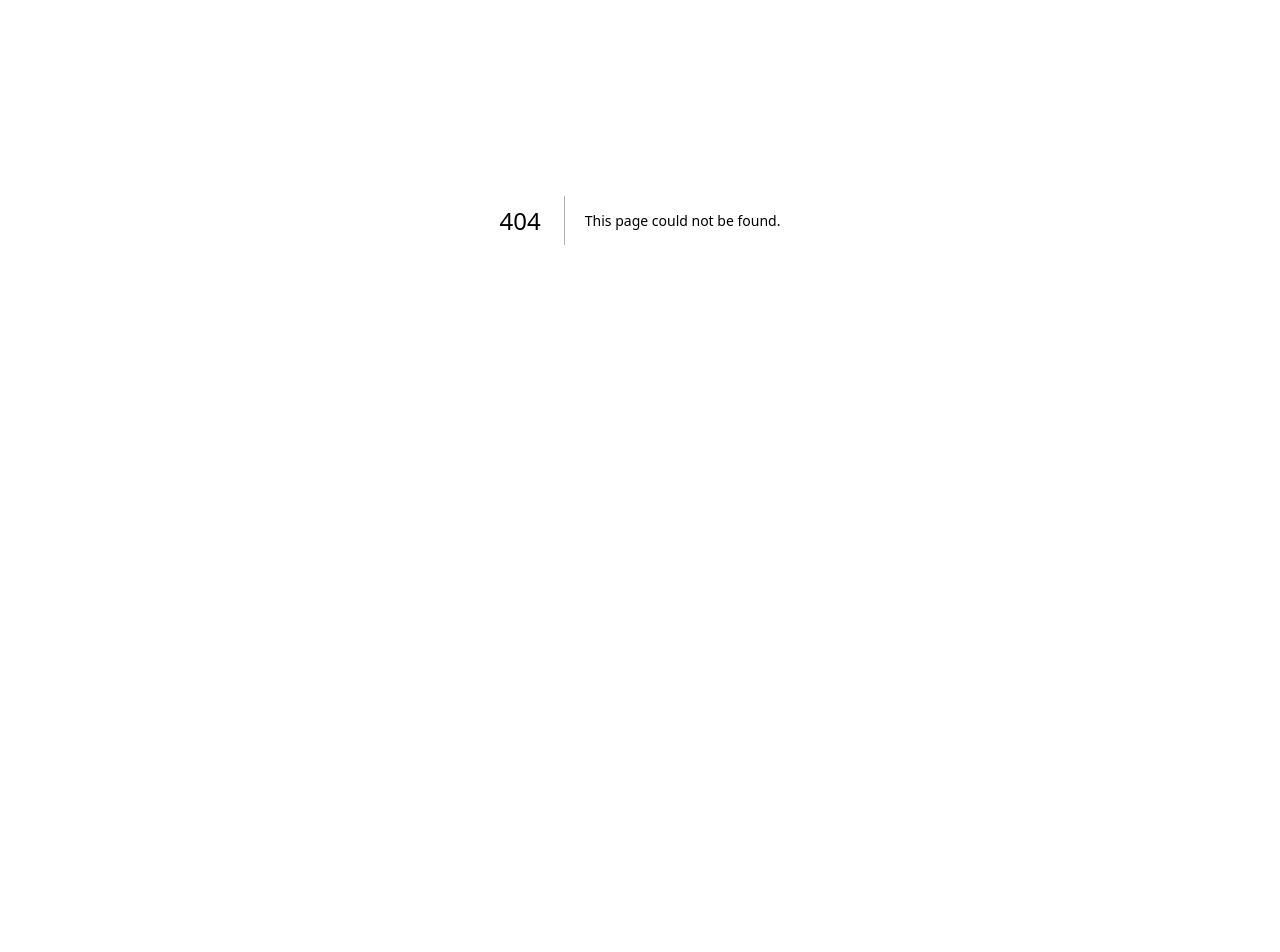
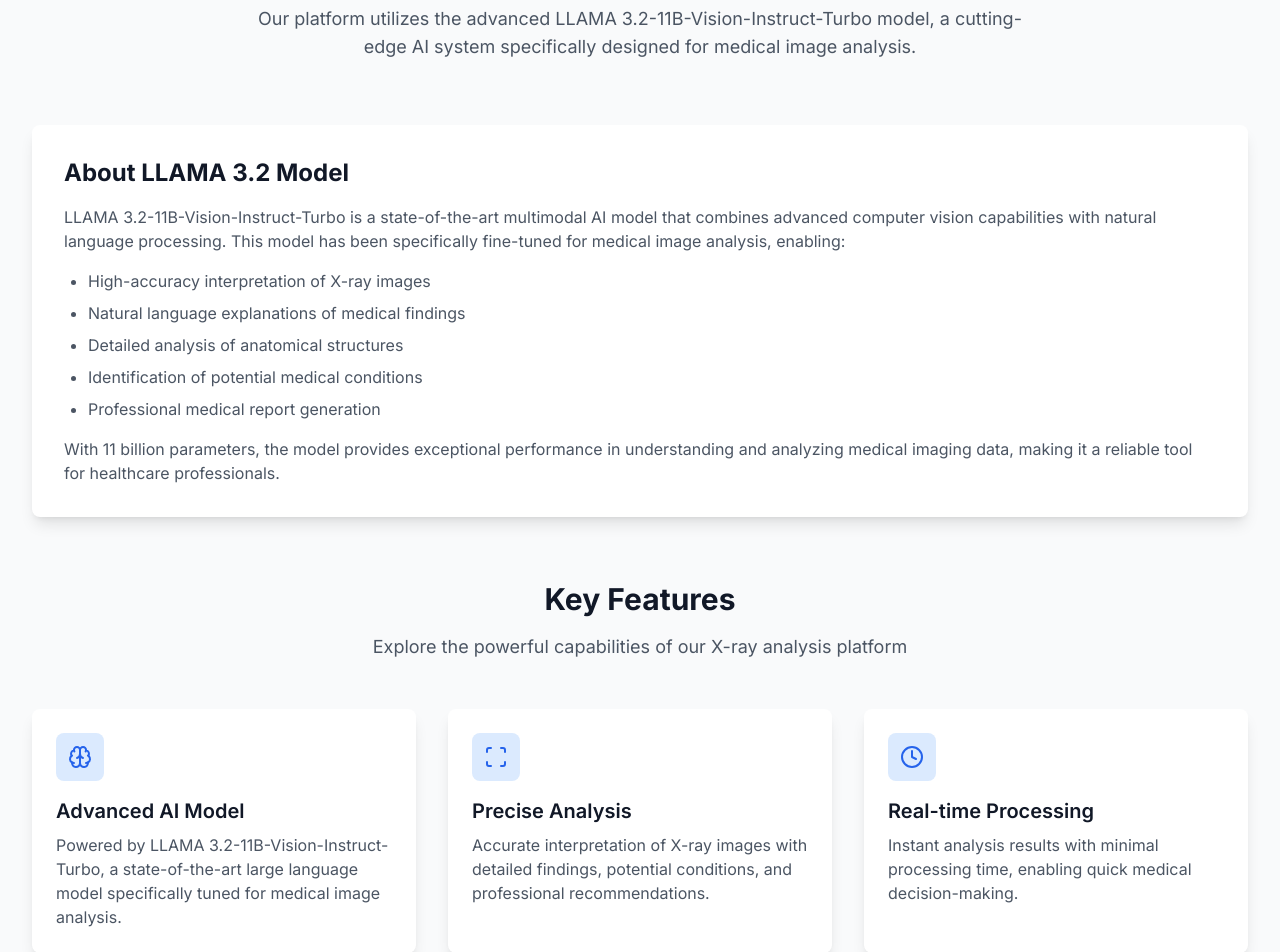
Before and after one commit to ajitonelsonn/personal-x-ray, a Next.js app: page /features in a window 1280 px wide. Before the commit this address had no page. Shown: the part 180-1132 px from the top of the page. Before the commit the page ends 800 px from the top, so only its background shows below. Built offline with nearby package versions, Linux system fonts and the light colour scheme.

Commit message:
addn feastures page

```diff
--- /dev/null
+++ b/app/features/page.tsx
@@ -0,0 +1,152 @@
+// app/features/page.tsx
+"use client";
+import Footer from "../components/Footer";
+import Navbar from "../components/Navbar";
+import { Brain, Scan, Zap, ShieldCheck, Clock, LineChart } from "lucide-react";
+
+interface FeatureCard {
+  icon: any;
+  title: string;
+  description: string;
+}
+
+const features: FeatureCard[] = [
+  {
+    icon: Brain,
+    title: "Advanced AI Model",
+    description:
+      "Powered by LLAMA 3.2-11B-Vision-Instruct-Turbo, a state-of-the-art large language model specifically tuned for medical image analysis.",
+  },
+  {
+    icon: Scan,
+    title: "Precise Analysis",
+    description:
+      "Accurate interpretation of X-ray images with detailed findings, potential conditions, and professional recommendations.",
+  },
+  {
+    icon: Clock,
+    title: "Real-time Processing",
+    description:
+      "Instant analysis results with minimal processing time, enabling quick medical decision-making.",
+  },
+  {
+    icon: LineChart,
+    title: "Comprehensive Reports",
+    description:
+      "Detailed reports covering key findings, anatomical structures, and potential medical conditions.",
+  },
+  {
+    icon: ShieldCheck,
+    title: "Secure Processing",
+    description:
+      "Advanced security measures to protect sensitive medical data and maintain patient confidentiality.",
+  },
+  {
+    icon: Zap,
+    title: "High Performance",
+    description:
+      "Optimized for speed and accuracy, handling various types of X-ray images with consistent reliability.",
+  },
+];
+
+const FeatureCard = ({ feature }: { feature: FeatureCard }) => {
+  const Icon = feature.icon;
+  return (
+    <div className="bg-white rounded-lg shadow-lg p-6 transition-transform hover:-translate-y-1">
+      <div className="w-12 h-12 bg-blue-100 rounded-lg flex items-center justify-center mb-4">
+        <Icon className="h-6 w-6 text-blue-600" />
+      </div>
+      <h3 className="text-xl font-semibold text-gray-900 mb-2">
+        {feature.title}
+      </h3>
+      <p className="text-gray-600">{feature.description}</p>
+    </div>
+  );
+};
+
+export default function Features() {
+  return (
+    <div className="min-h-screen flex flex-col">
+      <Navbar />
+      <main className="flex-grow bg-gray-50">
+        <div className="max-w-7xl mx-auto py-16 px-4 sm:px-6 lg:px-8">
+          {/* Hero Section */}
+          <div className="text-center mb-16">
+            <h1 className="text-4xl font-bold text-gray-900 mb-4">
+              Powered by LLAMA 3.2
+            </h1>
+            <p className="text-lg text-gray-600 max-w-3xl mx-auto">
+              Our platform utilizes the advanced LLAMA
+              3.2-11B-Vision-Instruct-Turbo model, a cutting-edge AI system
+              specifically designed for medical image analysis.
+            </p>
+          </div>
+
+          {/* Model Information */}
+          <div className="bg-white rounded-lg shadow-lg p-8 mb-16">
+            <h2 className="text-2xl font-bold text-gray-900 mb-4">
+              About LLAMA 3.2 Model
+            </h2>
+            <div className="prose max-w-none text-gray-600">
+              <p className="mb-4">
+                LLAMA 3.2-11B-Vision-Instruct-Turbo is a state-of-the-art
+                multimodal AI model that combines advanced computer vision
+                capabilities with natural language processing. This model has
+                been specifically fine-tuned for medical image analysis,
+                enabling:
+              </p>
+              <ul className="list-disc pl-6 mb-4 space-y-2">
+                <li>High-accuracy interpretation of X-ray images</li>
+                <li>Natural language explanations of medical findings</li>
+                <li>Detailed analysis of anatomical structures</li>
+                <li>Identification of potential medical conditions</li>
+                <li>Professional medical report generation</li>
+              </ul>
+              <p>
+                With 11 billion parameters, the model provides exceptional
+                performance in understanding and analyzing medical imaging data,
+                making it a reliable tool for healthcare professionals.
+              </p>
+            </div>
+          </div>
+
+          {/* Features Grid */}
+          <div className="text-center mb-12">
+            <h2 className="text-3xl font-bold text-gray-900 mb-4">
+              Key Features
+            </h2>
+            <p className="text-lg text-gray-600 max-w-2xl mx-auto">
+              Explore the powerful capabilities of our X-ray analysis platform
+            </p>
+          </div>
+
+          <div className="grid grid-cols-1 md:grid-cols-2 lg:grid-cols-3 gap-8">
+            {features.map((feature, index) => (
+              <FeatureCard key={index} feature={feature} />
+            ))}
+          </div>
+
+          {/* Call to Action */}
+          <div className="text-center mt-16">
+            <div className="bg-blue-50 rounded-lg p-8">
+              <h3 className="text-2xl font-bold text-gray-900 mb-4">
+                Experience Advanced X-ray Analysis
+              </h3>
+              <p className="text-gray-600 mb-6">
+                Upload your X-ray image now and see the power of LLAMA 3.2 in
+                action
+              </p>
+              <a
+                href="/"
+                className="inline-flex items-center px-6 py-3 border border-transparent text-base font-medium rounded-md text-white bg-blue-600 hover:bg-blue-700"
+              >
+                Try It Now
+              </a>
+            </div>
+          </div>
+        </div>
+      </main>
+      <Footer />
+    </div>
+  );
+}
```
